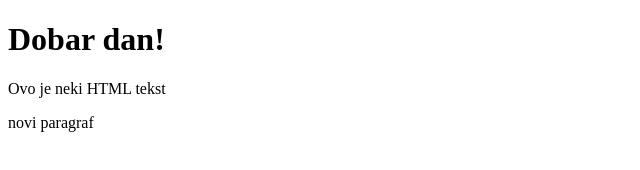
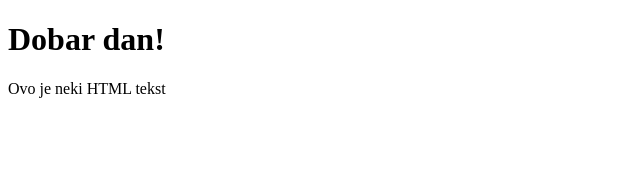
Before and after one commit to Mevlida14/test-frontend-development, a plain HTML site: page index.html in a window 1280 px wide. Shown: the whole page, without its empty margins (0-640 px from the left). Drawn offline with Linux system fonts and the light colour scheme.

Commit message:
paragraph remode

```diff
--- a/index.html
+++ b/index.html
@@ -6,6 +6,6 @@
     <body>
         <h1>Dobar dan! </h1>
         <p>Ovo je neki HTML tekst</p>
-        <p> novi paragraf</p>
+
      </body>
 </html>
```
